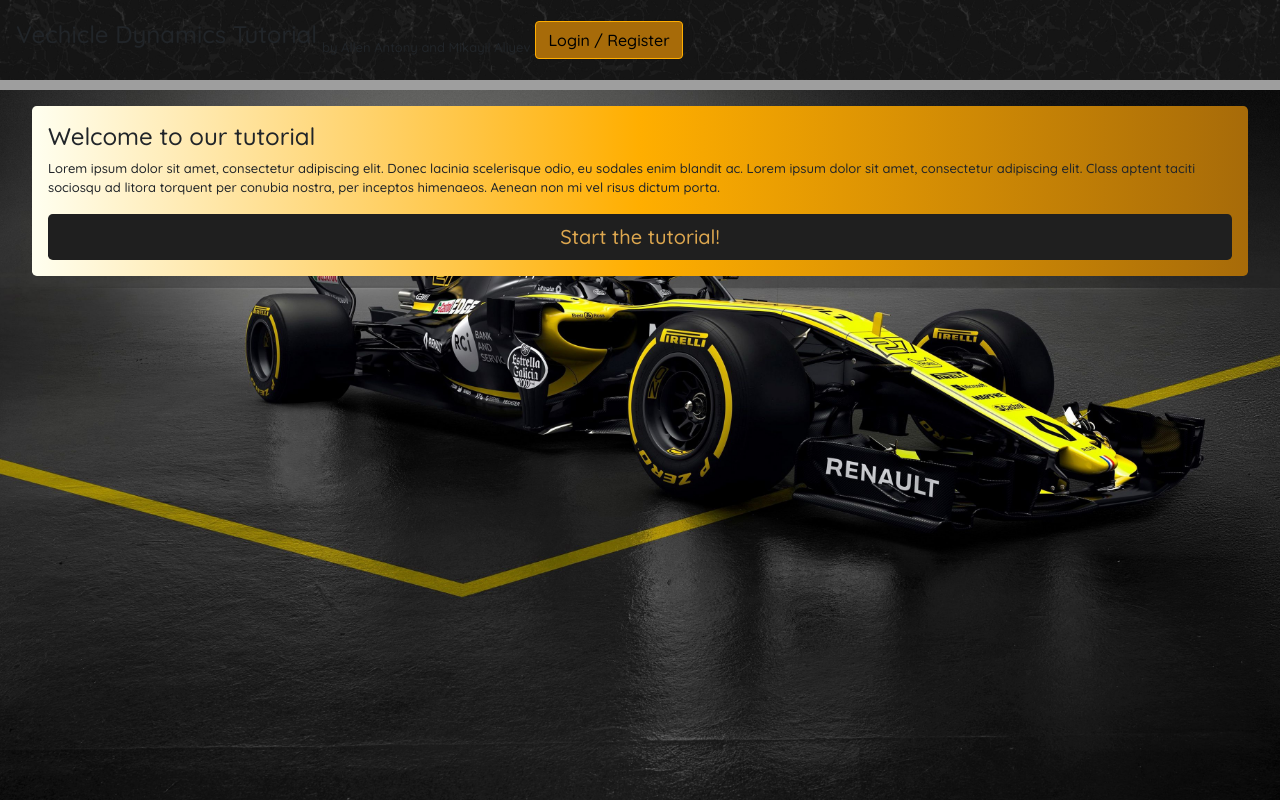
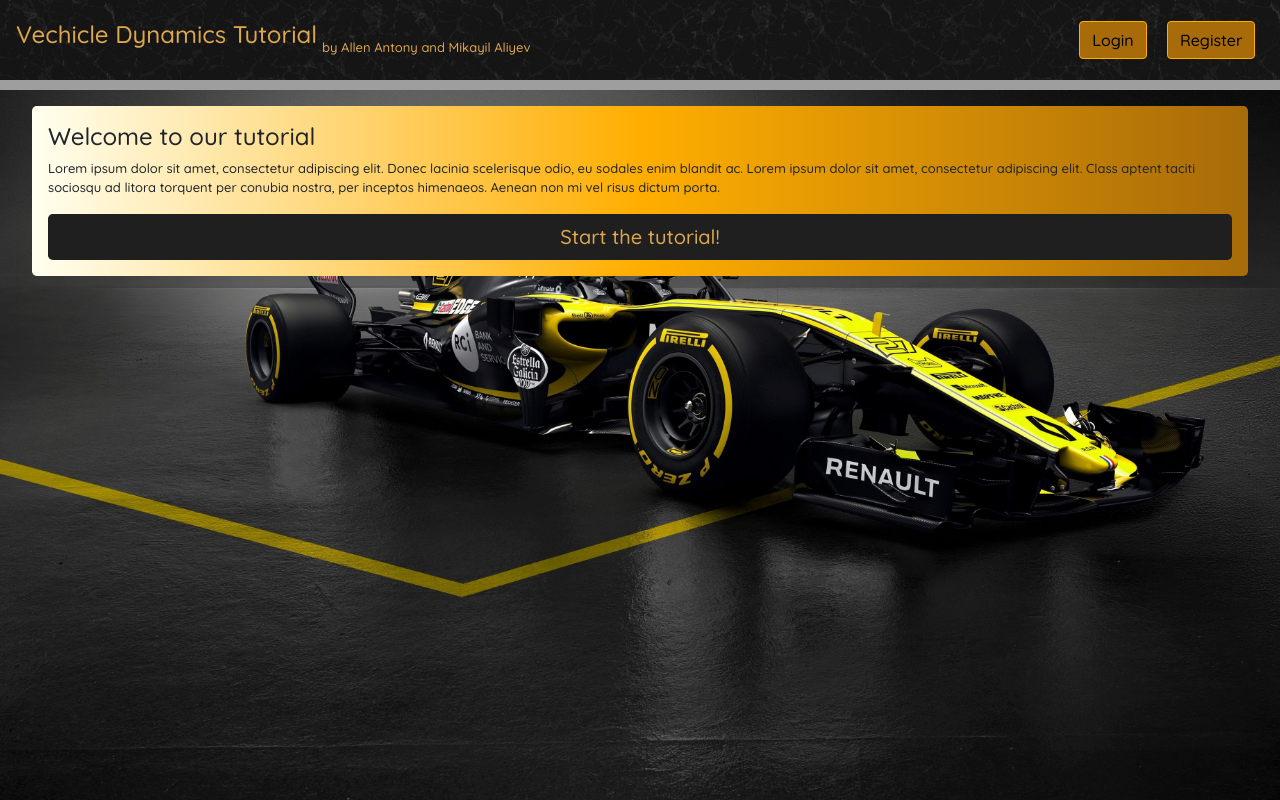
Before and after one commit to Allenator1/UWAM-Introductory-Website, a Flask app: page / in a window 1280 px wide. Run offline with Flask 2, Linux system fonts and the light colour scheme; grey boxes are pictures that could not be loaded.

Commit message:
Connected <a> tags to actual URLs using Jinga

```diff
--- a/app/templates/index.html
+++ b/app/templates/index.html
@@ -9,22 +9,10 @@
         <title> Vehicle Dynamics Tutorial </title>
 
         <style>
-        #welcome_message {
-            color: #dda74f;
-            font-size: 24px;
-        }
-        #tutorial_startover {
-            width: 49%;
-            float: left;
-            margin: auto;
-        }
-        #tutorial_continue {
-            width: 49%;
-            float: right;
-            margin: auto;
+        .gold_button {
+            margin: 8px;
         }
         </style>
-
     </head>
 
     <body>
@@ -32,20 +20,26 @@
         <script src="https://code.jquery.com/jquery-3.6.0.min.js"></script>
 
         <div class="bg" id="black-f1">
-            <div class="banner">
+            <div class="banner" id="homepage_banner">
                 <div class="banner_content">
-                    <div class="banner_text">
+                    <div class="banner_left">
                         <h1 class="heading" id="homepage_title">
                             Vechicle Dynamics Tutorial
                             <span class="subheading" id="author"> by Allen Antony and Mikayil Aliyev </span>
                         </h1>
                     </div>
-                    <div class="banner_buttons">
+                    <div class="banner_right">
                         {% if user.preferred_name %}
-                        <span id="welcome_message"> Welcome back, {{ user.preferred_name }}! </span>
+                        <a class="gold_button btn" id="signout_button" href={{ url_for('index') }} role="button">
+                            Sign out
+                        </a>
+                        <span id="welcome_message" class="subheading"> Welcome back, {{ user.preferred_name }}! </span>
                         {% else %}
-                        <a class="gold_button btn" id="login_button" href="#" role="button">
-                            Login / Register
+                        <a class="gold_button btn" href={{ url_for('login') }} role="button">
+                            Login
+                        </a>
+                        <a class="gold_button btn" href={{ url_for('register') }} role="button">
+                            Register
                         </a>
                         {% endif %}
                     </div>
```
Also changed, not shown: app/templates/login_or_register.html (+15 -4 lines).
